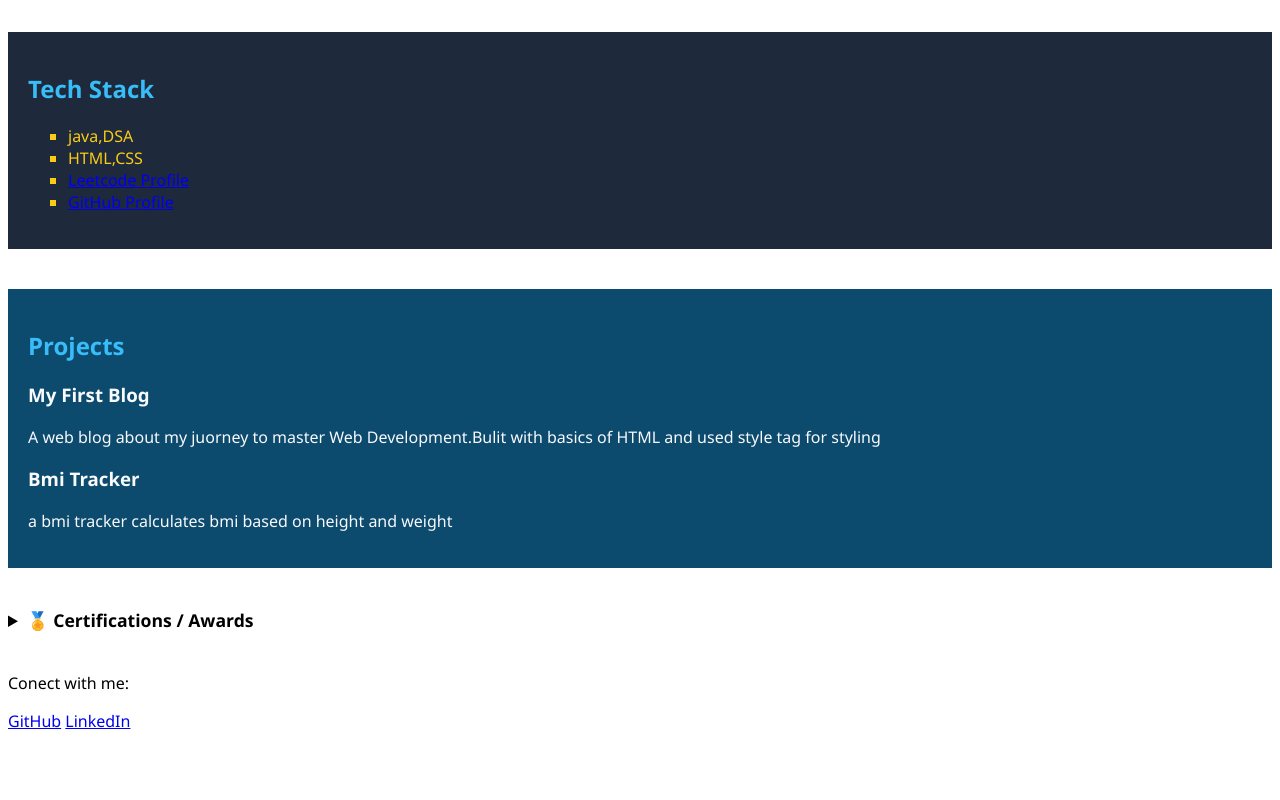
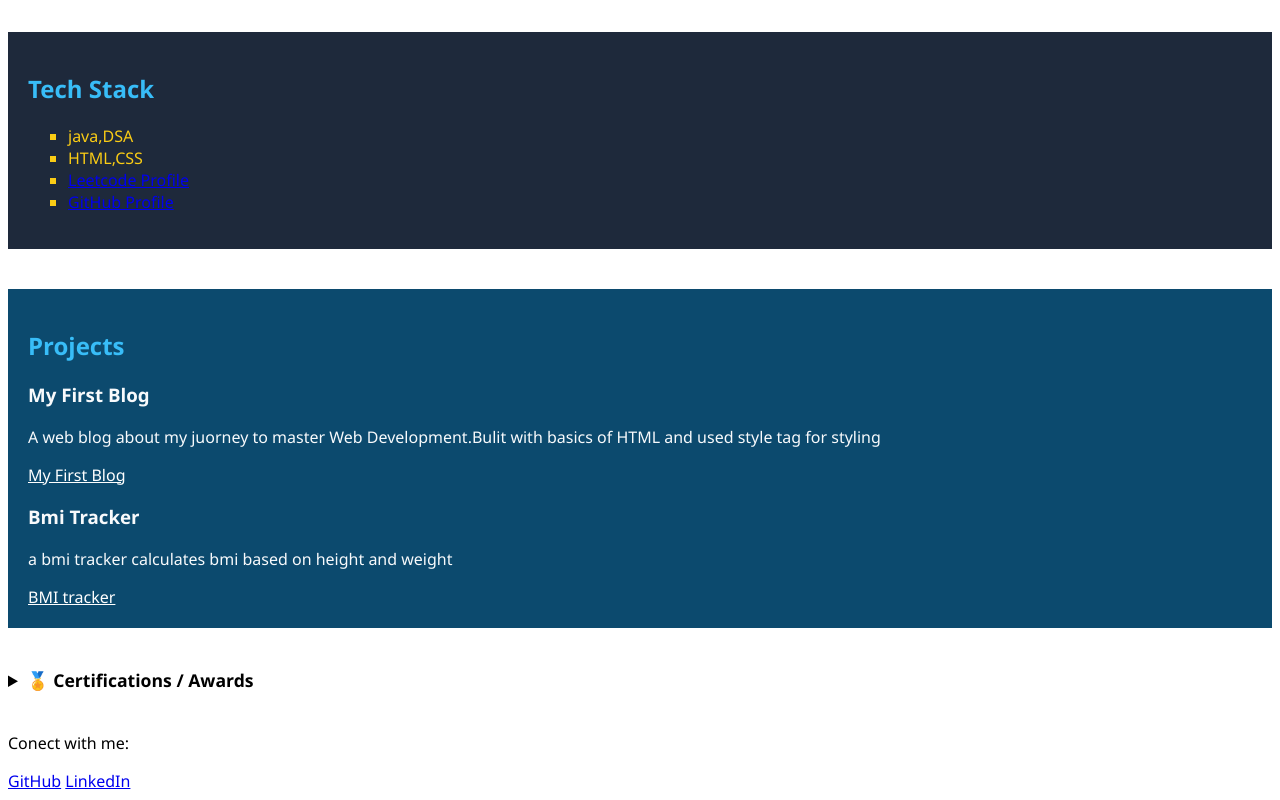
Before and after one commit to bhanu-prasad-22/my-first-webpage, a plain HTML site: page index.html in a window 1280 px wide. Shown: the part 2491-3291 px from the top of the page. Before the commit the page ends 3231 px from the top, so only its background shows below. Drawn offline with Linux system fonts and the light colour scheme.

Commit message:
Update index.html

```diff
--- a/index.html
+++ b/index.html
@@ -183,8 +183,12 @@
                 <h3>My First Blog</h3>
                 <p>A web blog about my juorney to master Web Development.Bulit with basics of HTML and used style tag
                     for styling</p>
+                 <a href="https://bhanu-prasad-22.github.io/My-first-Blog/" target="_blank" style="color: white; text-decoration: underline;">
+  My First Blog
+</a>
                 <h3>Bmi Tracker</h3>
                 <p>a bmi tracker calculates bmi based on height and weight</p>
+                <a href=" https://bhanu-prasad-22.github.io/Health-Tracker/"target="_blank" style="color: white; text-decoration: underline;">BMI tracker</a>
 
             </div>
         </section>
@@ -207,5 +211,4 @@
         </footer>
 </body>
 
-
 </html>
```
